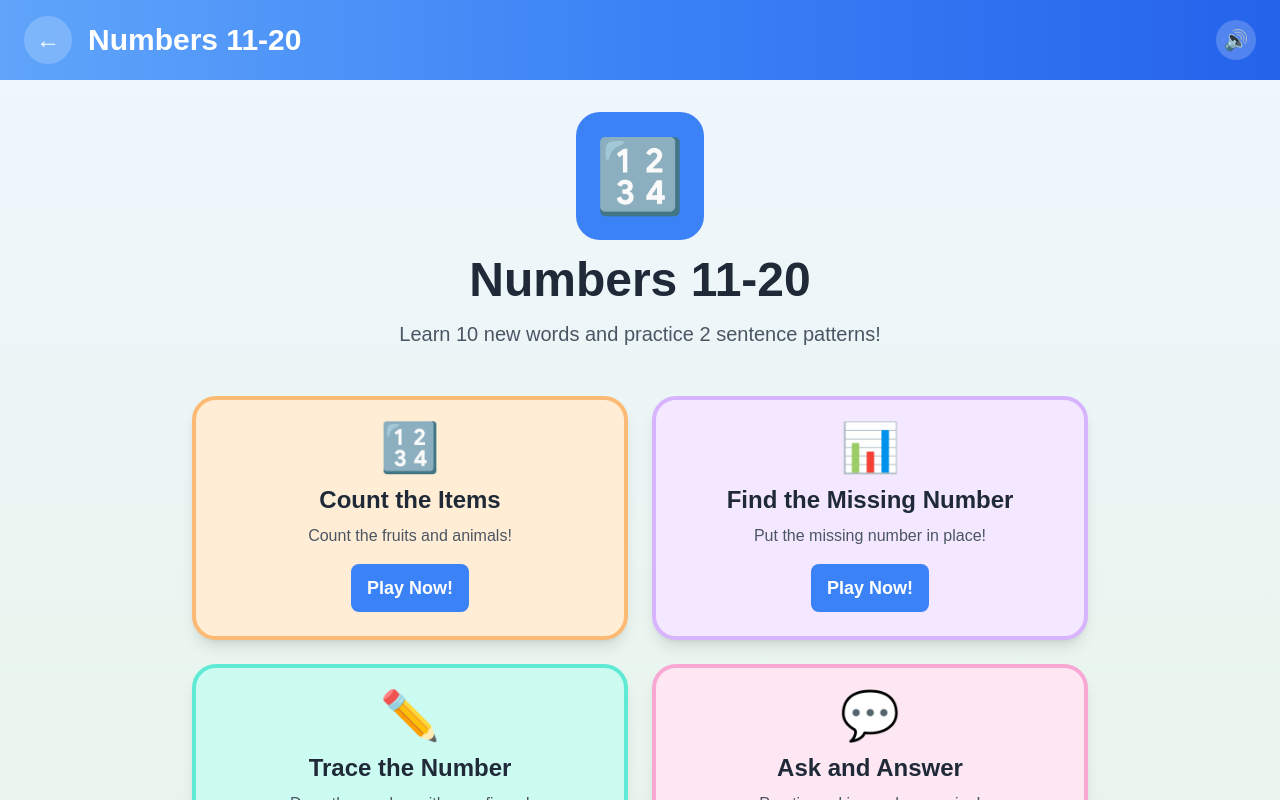
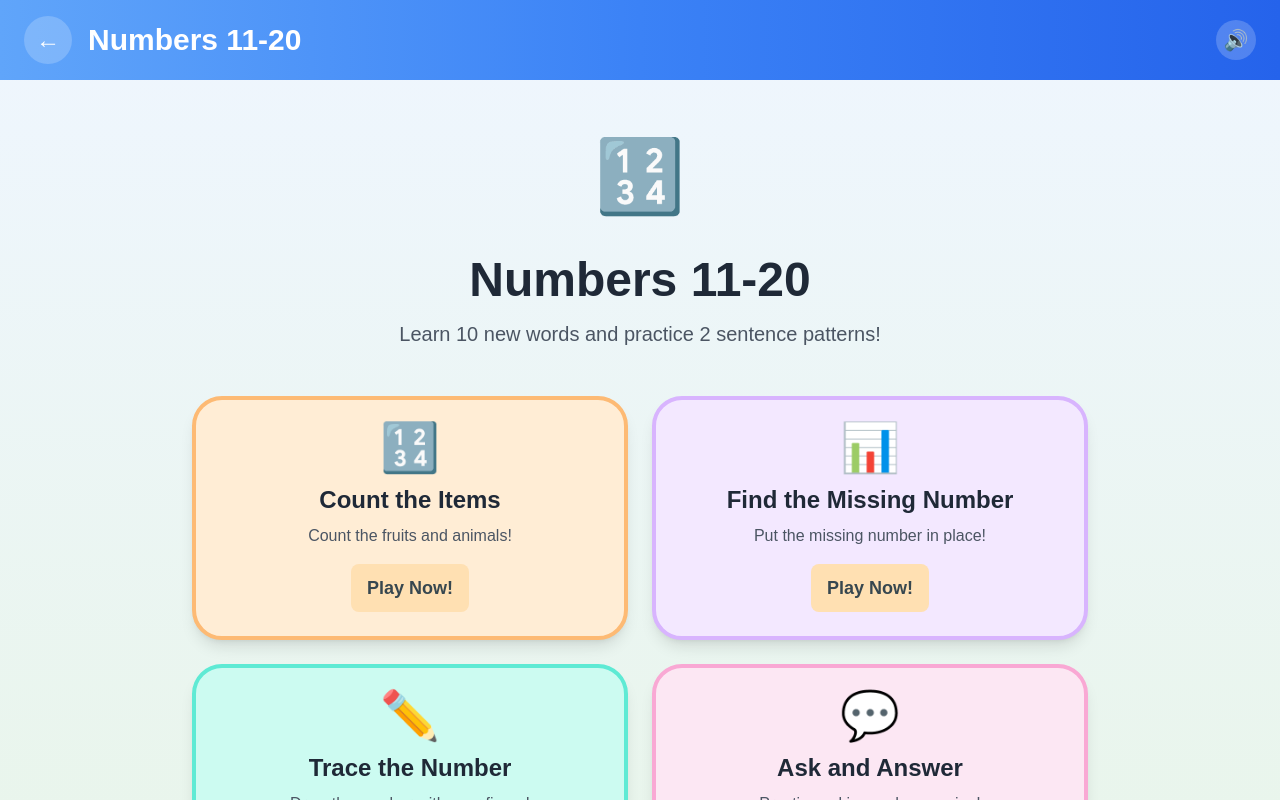
Before and after one commit to brianhtnb/babylala-exercise, a Next.js app: page /topic/numbers-11-20 in a window 1280 px wide. Built offline with nearby package versions, Linux system fonts and the light colour scheme.

Commit message:
style: update buttons and cards with pastel styling

```diff
--- a/app/components/common/Button.tsx
+++ b/app/components/common/Button.tsx
@@ -31,10 +31,10 @@ export function Button({
   };
 
   const variantStyles = {
-    primary: 'bg-blue-500 hover:bg-blue-600 text-white',
+    primary: 'bg-orange-200 hover:bg-orange-300 text-slate-800',
     secondary: 'bg-green-500 hover:bg-green-600 text-white',
     success: 'bg-green-500 hover:bg-green-600 text-white',
-    danger: 'bg-red-500 hover:bg-red-600 text-white',
+    danger: 'bg-red-400 hover:bg-red-500 text-white',
   };
 
   const sizeStyles = {
@@ -51,7 +51,7 @@ export function Button({
       onClick={handleClick}
       disabled={disabled}
       className={cn(
-        'font-bold transition-colors focus:outline-none focus:ring-4 focus:ring-opacity-50 disabled:opacity-50 disabled:cursor-not-allowed',
+        'font-bold transition-colors focus:outline-none focus:ring-4 focus:ring-opacity-50 disabled:opacity-50 disabled:cursor-not-allowed rounded-[30px]',
         variantStyles[variant],
         sizeStyles[size],
         className
--- a/app/components/common/Card.tsx
+++ b/app/components/common/Card.tsx
@@ -38,7 +38,7 @@ export function Card({
       onTouchStart={handleTouchStart}
       disabled={disabled || locked}
       className={cn(
-        'bg-white rounded-3xl shadow-lg p-6 border-4 border-transparent',
+        'bg-white rounded-[30px] shadow-lg p-6 border-4 border-purple-200',
         'transition-all duration-200 w-full text-left',
         'focus:outline-none focus:ring-4 focus:ring-blue-300',
         !disabled && !locked && 'cursor-pointer hover:border-blue-300 hover:shadow-xl',
```
